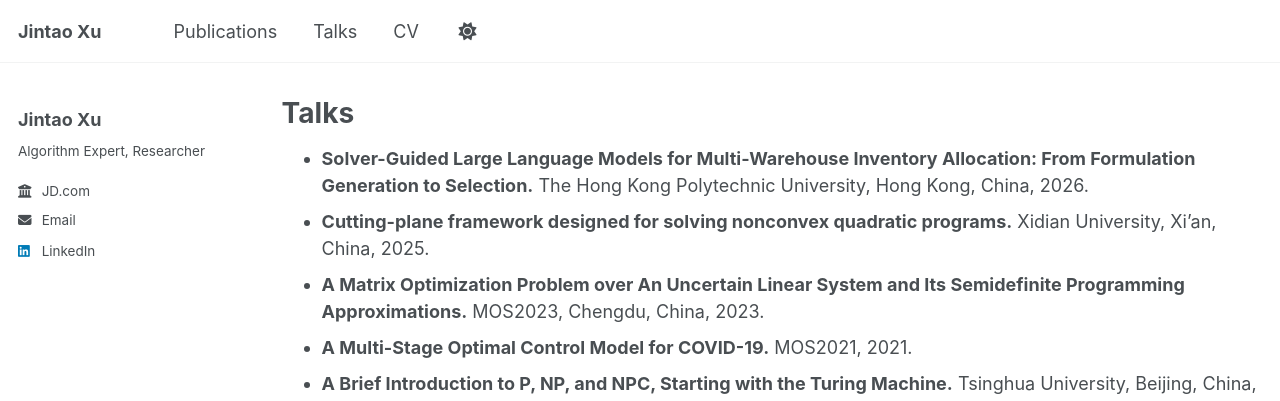
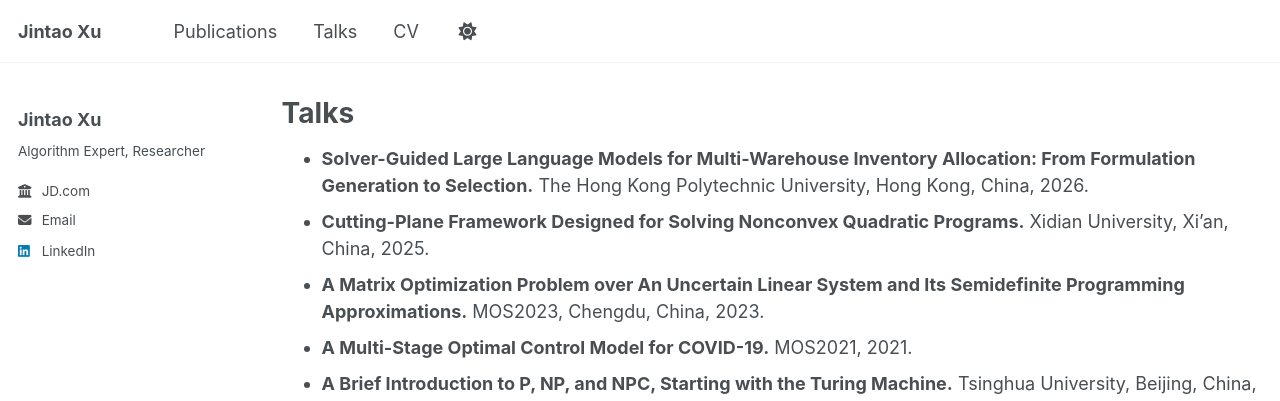
Before and after one commit to JintaoXuMath/JintaoXuMath.github.io, a Jekyll site: the page built from _pages/talks.md, in a window 1280 px wide. Shown: the top 401 px of the page. Built offline with Jekyll 4.4.1, drawn with Linux system fonts in a browser that asks for light colours.

```diff
--- a/_pages/talks.md
+++ b/_pages/talks.md
@@ -8,7 +8,7 @@ author_profile: true
 - **Solver-Guided Large Language Models for Multi-Warehouse Inventory Allocation:
 From Formulation Generation to Selection.**
 The Hong Kong Polytechnic University, Hong Kong, China, 2026.
-- **Cutting-plane framework designed for solving nonconvex quadratic programs.**
+- **Cutting-Plane Framework Designed for Solving Nonconvex Quadratic Programs.**
   Xidian University, Xi'an, China, 2025.
 - **A Matrix Optimization Problem over An Uncertain Linear System and Its Semidefinite Programming Approximations.**
   MOS2023, Chengdu, China, 2023.
```
